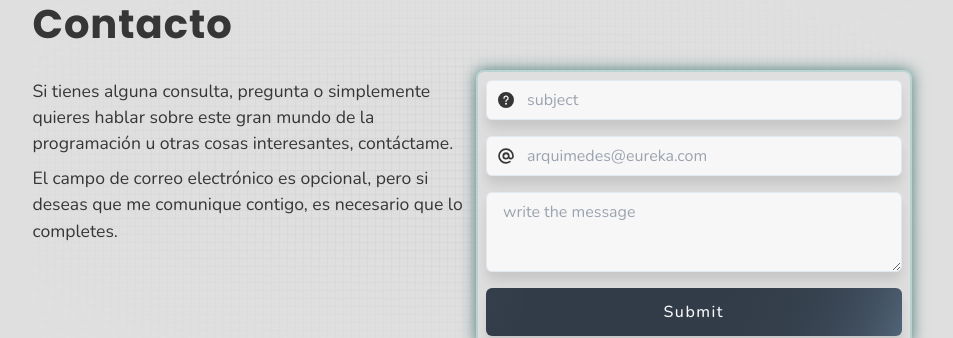
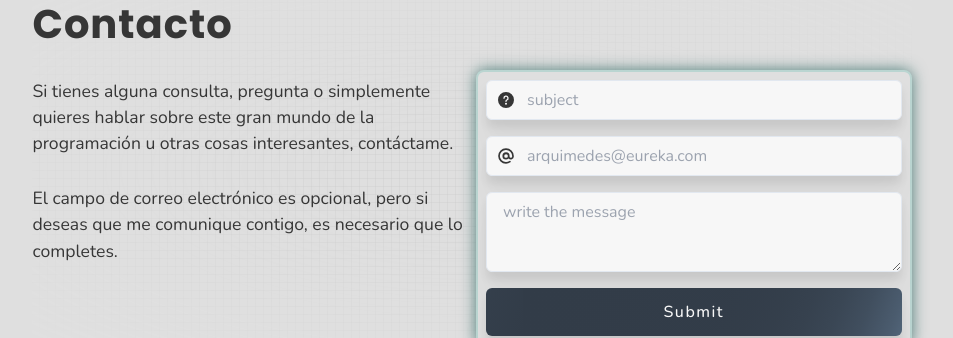
Before and after one commit to Cesar-Ignacio/Portfolio, a React (Vite) app: page / in a window 1280 px wide. Shown: the part 1100-1438 px from the top of the page, without its empty margins (168-1121 px from the left). Built offline with nearby package versions, Linux system fonts and the light colour scheme; no server answers; the database is empty.

Commit message:
ultimosCambiosContacto

```diff
--- a/src/pages/Contacto.jsx
+++ b/src/pages/Contacto.jsx
@@ -46,7 +46,7 @@ const Contacto = () => {
                 </div>
                 {/* Parrafos y formulario */}
                 <div className='grid sm:grid-cols-2 gap-2 mt-4 '>
-                    <div className='text-[1.1rem] py-2 z-20 rounded-lg text-silver-950  dark:text-silver-100 flex flex-col gap-2'>
+                    <div className='text-[1.1rem] py-2 z-20 rounded-lg text-silver-950  dark:text-silver-100 flex flex-col gap-7'>
                         <p>{t("contact.descriptionOne")}</p>
                         <p>{t("contact.descriptionTwo")}</p>
                     </div>
@@ -63,8 +63,6 @@ const Contacto = () => {
                                 <p className='text-red-800 dark:text-red-300 px-1'>{errors.subject?.message}</p>
                             </div>
 
-
-
                             <InputGroup>
                                 <InputLeftElement pointerEvents='none'>
                                     <AtSignIcon color='#363636' />
@@ -79,7 +77,6 @@ const Contacto = () => {
                         </form>
                     </div>
                 </div>
-
             </SeccionConteiner>
         </>
     )
```
